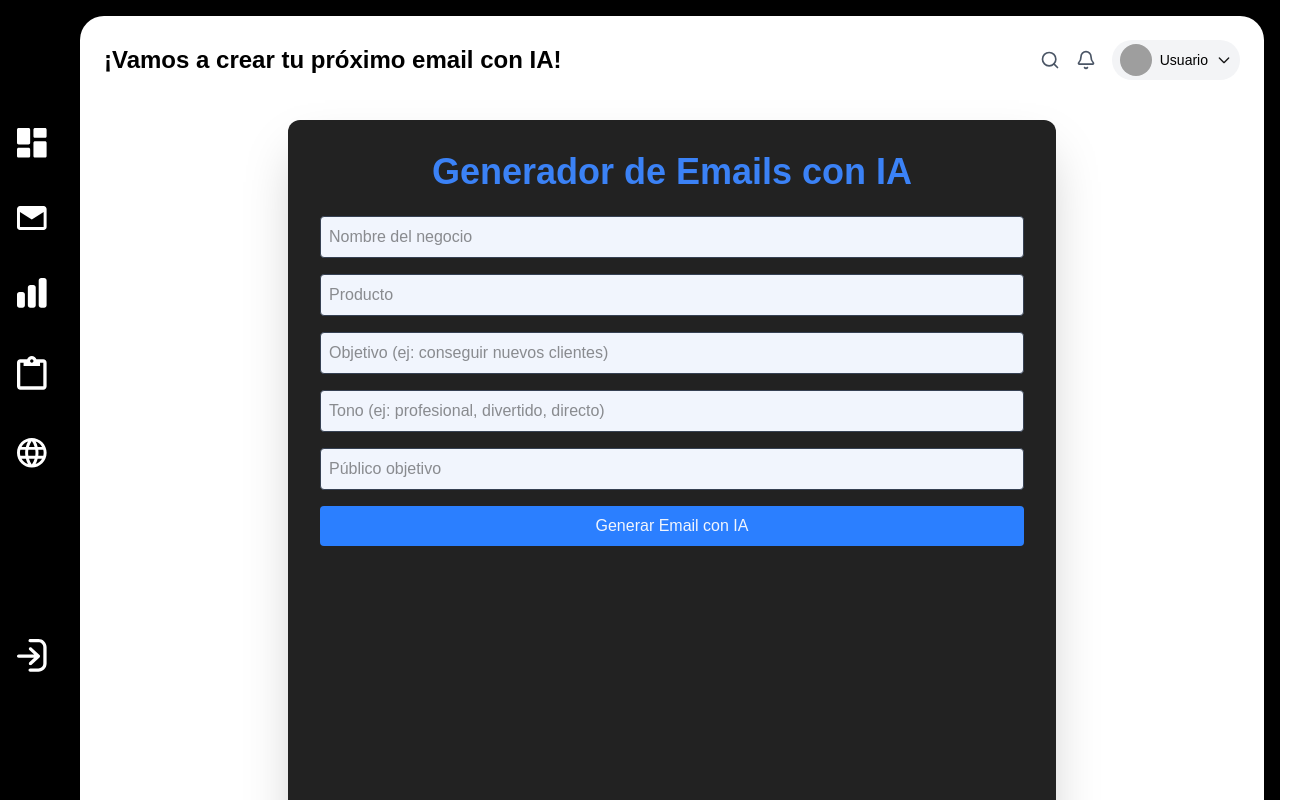
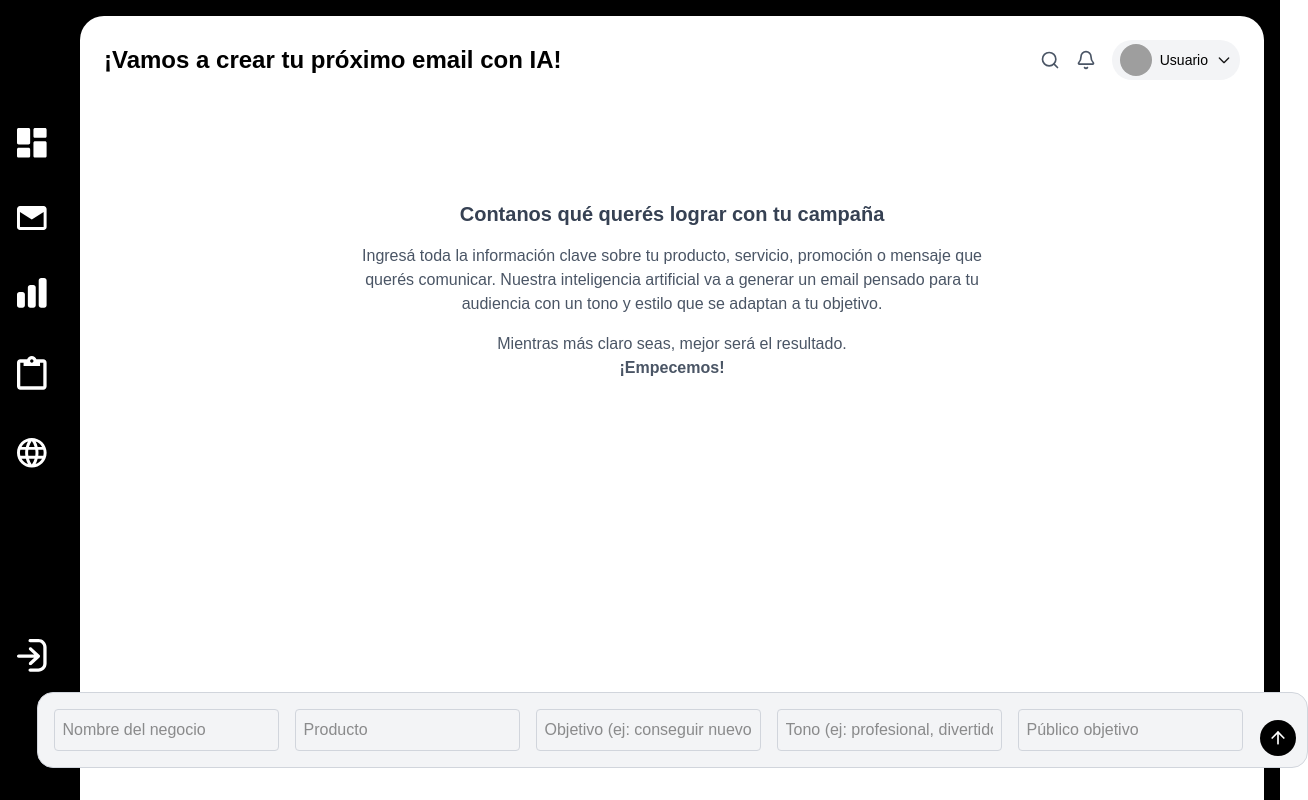
Before and after one commit to M41k80/AssistantIA, a Next.js app in the folder frontend/: page /dashboard/email in a window 1280 px wide. Shown: the top 800 px of the page, 1308 px wide, since content can reach past the window. Built offline with nearby package versions, Linux system fonts and the light colour scheme; no server answers; grey boxes are pictures that could not be loaded.

Commit message:
feat EmailGenerator style and loading spinner

```diff
--- a/frontend/src/components/EmailGenerator.tsx
+++ b/frontend/src/components/EmailGenerator.tsx
@@ -2,6 +2,7 @@
 
 import React, { useState } from "react";
 import axios from "axios";
+import { ArrowUp } from "lucide-react";
 
 const EmailGenerator = () => {
   const [nombreNegocio, setNombreNegocio] = useState("");
@@ -14,7 +15,8 @@ const EmailGenerator = () => {
   const [loading, setLoading] = useState(false);
 
   const handleSubmit = async () => {
-        if (!nombreNegocio || !producto || !objetivo || !tono || !publicoObjetivo) return;
+    if (!nombreNegocio || !producto || !objetivo || !tono || !publicoObjetivo)
+      return;
 
     try {
       setLoading(true);
@@ -35,6 +37,12 @@ const EmailGenerator = () => {
       );
 
       setResultado(data);
+      // Reset input fields after submission
+      setNombreNegocio("");
+      setProducto("");
+      setObjetivo("");
+      setTono("");
+      setPublicoObjetivo("");
     } catch (error) {
       console.error("Error generando email:", error);
     } finally {
@@ -47,85 +55,45 @@ const EmailGenerator = () => {
     : "";
 
   return (
-        <div className="min-h-screen bg-oscuro text-azul p-8 rounded-xl shadow-2xl max-w-3xl mx-auto mt-10">
-            <h2 className="text-4xl font-bold mb-6 text-azul text-center">Generador de Emails con IA</h2>
-            <div className="grid grid-cols-1 gap-4">
-                <input
-                    type="text"
-                    className="bg-claro border border-gray-700 p-2 rounded text-oscuro"
-                    placeholder="Nombre del negocio"
-                    value={nombreNegocio}
-                    onChange={(e) => setNombreNegocio(e.target.value)}
-                />
-                <input
-                    type="text"
-                    className="bg-claro border border-gray-700 p-2 rounded text-oscuro"
-                    placeholder="Producto"
-                    value={producto}
-                    onChange={(e) => setProducto(e.target.value)}
-                />
-                <input
-                    type="text"
-                    className="bg-claro border border-gray-700 p-2 rounded text-oscuro"
-                    placeholder="Objetivo (ej: conseguir nuevos clientes)"
-                    value={objetivo}
-                    onChange={(e) => setObjetivo(e.target.value)}
-                />
-                <input
-                    type="text"
-                    className="bg-claro border border-gray-700 p-2 rounded text-oscuro"
-                    placeholder="Tono (ej: profesional, divertido, directo)"
-                    value={tono}
-                    onChange={(e) => setTono(e.target.value)}
-                />
-                <input
-                    type="text"
-                    className="bg-claro border border-gray-700 p-2 rounded text-oscuro"
-                    placeholder="Público objetivo"
-                    value={publicoObjetivo}
-                    onChange={(e) => setPublicoObjetivo(e.target.value)}
-                />
-
-                <button
-                    onClick={handleSubmit}
-                    className="bg-blue-500 hover:bg-blue-700 transition-colors text-claro py-2 px-4 rounded"
-                    disabled={loading}
-                >
-                    {loading ? "Generando..." : "Generar Email con IA"}
-                </button>
+    <div className="flex flex-col items-center justify-between min-h-[85vh] max-w-4xl mx-auto">
+      {!resultado ? (
+        <>
+          <div className="text-center mb-12 pt-20">
+            {loading ? (
+              <div className="flex flex-col justify-center items-center absolute inset-0 z-10">
+                <p className="mb-4 text-blue-500 text-base sm:text-lg">
+                  Generando Email...
+                </p>
+                <div className="animate-spin rounded-full h-32 w-32 border-[12px] border-blue-200 border-t-blue-500" />
               </div>
-
-            {resultado?.email && (
-                <div className="mt-10 bg-claro p-6 rounded shadow-md">
-                    {/* <h2 className="text-xl font-semibold text-blue-600 mb-2">Resultado</h2> */}
-
-                    <p className="text-blue-500 mb-1 font-bold">Asunto:</p>
-                    <p className="text-oscuro mb-4">{resultado.email.subject}</p>
-
-                    <p className="text-blue-500 mb-1 font-bold">Vista previa:</p>
-                    <p className="text-oscuro mb-4">{resultado.email.preview}</p>
-
-                    <p className="text-blue-500 mb-1 font-bold">Cuerpo del Email:</p>
-                    <div
-                        className="text-oscuro prose prose-invert max-w-none"
-                        dangerouslySetInnerHTML={{ __html: resultado.email.body }}
-                    />
-
-                    <p className="mt-4 text-blue-500 mb-1 font-bold">Llamado a la acción (CTA):</p>
-                    <p className="text-oscuro mb-4">{resultado.email.cta}</p>
-
-                    <button
-                        onClick={() => navigator.clipboard.writeText(emailTextoCompleto)}
-                        className="mt-4 text-sm text-blue-400 hover:underline"
-                    >
-                        Copiar texto completo
-                    </button>
+            ) : (
+              <>
+                {/*Email Generator Header*/}
+                <h2 className="text-xl font-semibold mb-4 text-gray-700">
+                  Contanos qué querés lograr con tu campaña
+                </h2>
+                <p className="text-gray-600 mb-4 max-w-2xl">
+                  Ingresá toda la información clave sobre tu producto, servicio,
+                  promoción o mensaje que querés comunicar. Nuestra inteligencia
+                  artificial va a generar un email pensado para tu audiencia con
+                  un tono y estilo que se adaptan a tu objetivo.
+                </p>
+                <p className="text-gray-600">
+                  Mientras más claro seas, mejor será el resultado.
+                  <br />
+                  <strong>¡Empecemos!</strong>
+                </p>
+              </>
+            )}
           </div>
-            )}
-
+        </>
+      ) : (
+        <div className="flex flex-col">
           {resultado?.image && (
             <div className="mt-10">
-                    <h3 className="text-xl font-semibold text-blue-500 mb-2">Imagen generada</h3>
+              <h3 className="text-xl font-semibold text-black mb-2">
+                Imagen generada
+              </h3>
 
               <img
                 src={resultado.image}
@@ -134,6 +102,90 @@ const EmailGenerator = () => {
               />
             </div>
           )}
+          {resultado?.email && (
+            <div className="mt-10 mb-10 bg-claro p-6 rounded shadow-md">
+              {/*Resultado*/}
+              {/* <h2 className="text-xl font-semibold text-blue-600 mb-2">Resultado</h2> */}
+
+              <p className="text-black mb-1 font-bold">Asunto:</p>
+              <p className="text-oscuro mb-4">{resultado.email.subject}</p>
+
+              <p className="text-black mb-1 font-bold">Vista previa:</p>
+              <p className="text-oscuro mb-4">{resultado.email.preview}</p>
+
+              <p className="text-black mb-1 font-bold">Cuerpo del Email:</p>
+              <div
+                className="text-oscuro prose prose-invert max-w-none"
+                dangerouslySetInnerHTML={{ __html: resultado.email.body }}
+              />
+
+              <p className="mt-4 text-black mb-1 font-bold">
+                Llamado a la acción (CTA):
+              </p>
+              <p className="text-oscuro">{resultado.email.cta}</p>
+
+              <button
+                onClick={() =>
+                  navigator.clipboard.writeText(emailTextoCompleto)
+                }
+                className="mt-4 text-sm text-blue-400 hover:underline"
+              >
+                Copiar texto completo
+              </button>
+            </div>
+          )}
+        </div>
+      )}
+      {/*Input fields*/}
+      <div className="w-max pb-8">
+        <div className="relative">
+          <div className="bg-gray-100 w-full p-4 pr-16 border border-gray-300 rounded-2xl resize-none focus:outline-none focus:ring-2 focus:ring-blue-500 focus:border-transparent flex flex-row gap-4">
+            <input
+              type="text"
+              className="border border-gray-300 p-2 rounded text-oscuro"
+              placeholder="Nombre del negocio"
+              value={nombreNegocio}
+              onChange={(e) => setNombreNegocio(e.target.value)}
+            />
+            <input
+              type="text"
+              className="border border-gray-300 p-2 rounded text-oscuro"
+              placeholder="Producto"
+              value={producto}
+              onChange={(e) => setProducto(e.target.value)}
+            />
+            <input
+              type="text"
+              className="border border-gray-300 p-2 rounded text-oscuro"
+              placeholder="Objetivo (ej: conseguir nuevos clientes)"
+              value={objetivo}
+              onChange={(e) => setObjetivo(e.target.value)}
+            />
+            <input
+              type="text"
+              className="border border-gray-300 p-2 rounded text-oscuro"
+              placeholder="Tono (ej: profesional, divertido, directo)"
+              value={tono}
+              onChange={(e) => setTono(e.target.value)}
+            />
+            <input
+              type="text"
+              className="border border-gray-300 p-2 rounded text-oscuro"
+              placeholder="Público objetivo"
+              value={publicoObjetivo}
+              onChange={(e) => setPublicoObjetivo(e.target.value)}
+            />
+          </div>
+          {/* Input Button */}
+          <button
+            onClick={handleSubmit}
+            className="absolute right-3 bottom-3 bg-black text-white p-2 rounded-full hover:bg-gray-800 transition-colors disabled:opacity-50 disabled:cursor-not-allowed"
+            disabled={loading}
+          >
+            <ArrowUp className="w-5 h-5" />
+          </button>
+        </div>
+      </div>
     </div>
   );
 };
```
Also changed, not shown: frontend/src/app/dashboard/email/page.tsx (line endings or trailing spaces). Lines whose indentation alone changed are shown as unchanged.
